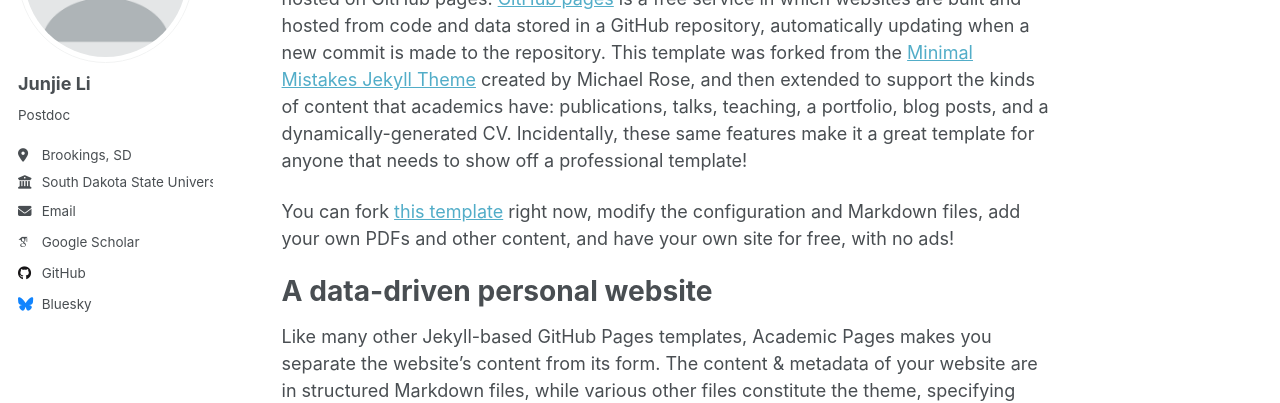
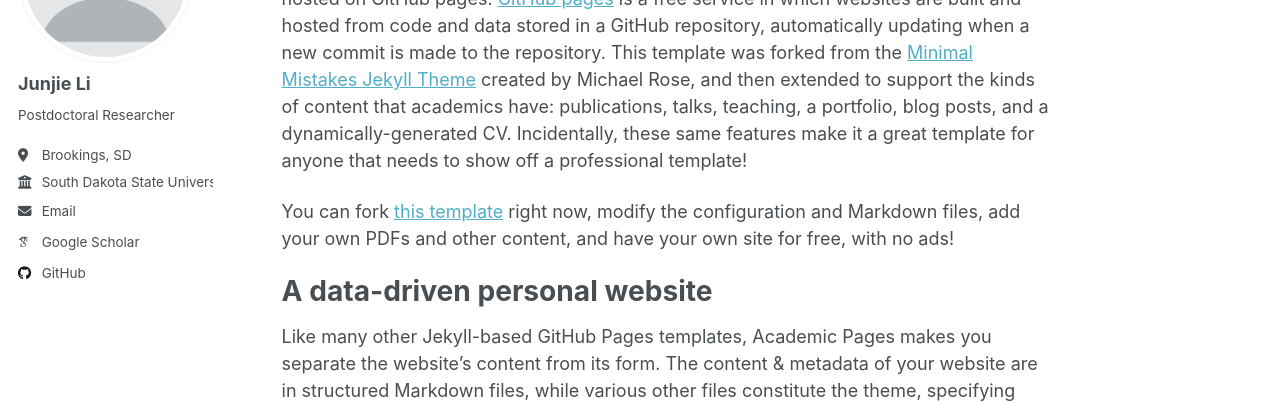
Before and after one commit to junjieliwhu/junjieliwhu.github.io, a Jekyll site: the page built from _pages/about.md, in a window 1280 px wide. Shown: the part 211-614 px from the top of the page. Built offline with Jekyll 4.4.1, drawn with Linux system fonts in a browser that asks for light colours; some web fonts are replaced; a script that is not in the unit is left out; part of the change alters nothing that is shown.

Commit message:
Update _config.yml

```diff
--- a/_config.yml
+++ b/_config.yml
@@ -25,7 +25,7 @@ author:
   avatar           : "profile.png"
   name             : "Junjie Li"
   pronouns         : # example: "she/her"
-  bio              : "Postdoc"
+  bio              : "Postdoctoral Researcher"
   location         : "Brookings, SD"
   employer         : "South Dakota State University"
   uri              : # URL
@@ -46,13 +46,13 @@ author:
   bitbucket        : # Username - Update with your username on the site
   codepen          : # Username
   dribbble         : # Username
-  github           : "academicpages"
+  github           : "https://github.com/junjieliwhu"
   kaggle           : # Username
   stackoverflow    : # User number or user number and name (i.e., use "1" or "1/jeff-atwood")
 
   # Social media
   artstation       : # Username
-  bluesky          : "bsky.app" # Replace this with you Bluesky username
+  bluesky          : # Replace this with you Bluesky username
   facebook         : # Username
   flickr           : # Username
   foursquare       : # Username
```
